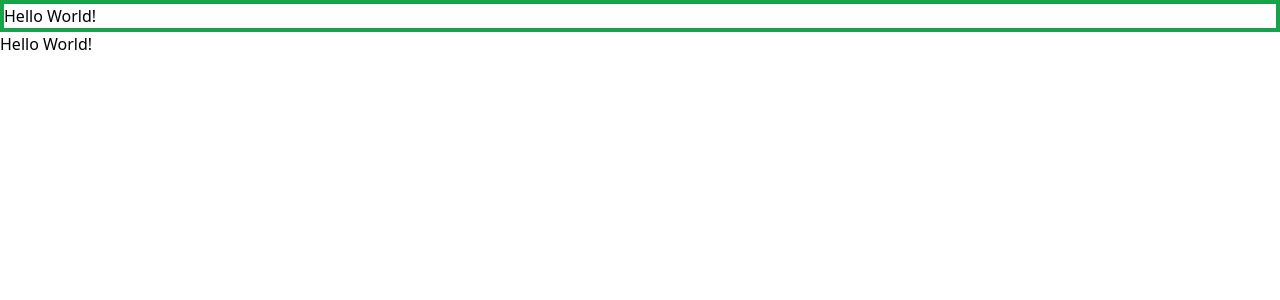
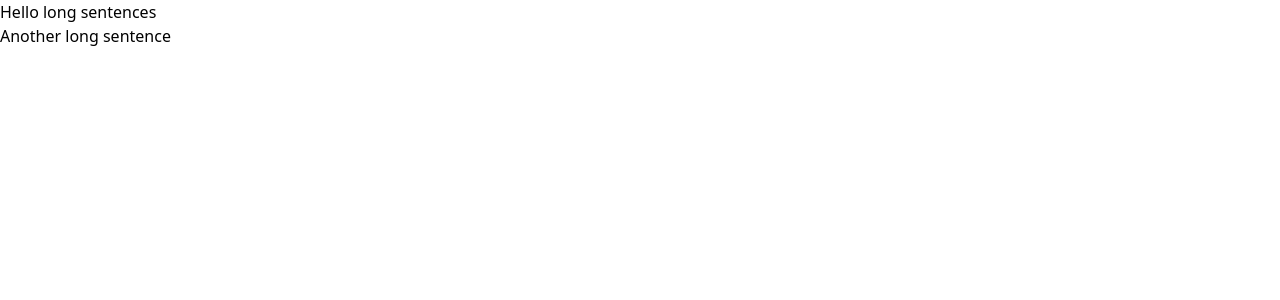
Before and after one commit to thinhdh04/tailwind-basic-freecodecamp, a React (Vite) app: page / in a window 1280 px wide. Shown: the top 300 px of the page. Built offline with nearby package versions, Linux system fonts and the light colour scheme.

Commit message:
em vua hoc xong phan customize cua tailwindcss freecodecamp

```diff
--- a/src/App.tsx
+++ b/src/App.tsx
@@ -1,4 +1,4 @@
-import {Home} from "./components/color/Home.tsx";
+import {Home} from "./components/customize/Home.tsx";
 
 
 function App() {
@@ -7,6 +7,7 @@ function App() {
   return (
     <>
         <Home/>
+
     </>
   )
 }
--- a/src/components/color/Home.tsx
+++ b/src/components/color/Home.tsx
@@ -7,7 +7,7 @@ export const Home = () => {
                 <h1 className='border-4 border-green-600'>
                     Hello World!
                 </h1>
-                <h1 className='text-vuejs-932'>
+                <h1 className='text-vuejs'>
                     Hello World!
                 </h1>
             </div>
--- a/src/components/customize/Home.tsx
+++ b/src/components/customize/Home.tsx
@@ -2,8 +2,9 @@
 export const Home = () => {
     return (
         <>
-            <div className='border'>
+            <div>
                <p>Hello long sentences</p>
+                <p>Another long sentence</p>
             </div>
         </>
     )
--- a/src/index.css
+++ b/src/index.css
@@ -1,3 +1,13 @@
 @tailwind base;
 @tailwind components;
 @tailwind utilities;
+
+@layer base {
+    h1 {
+        @apply text-2xl;
+    }
+    h2 {
+        @apply text-xl;
+    }
+    /* ... */
+}
--- a/tailwind.config.js
+++ b/tailwind.config.js
@@ -5,14 +5,32 @@ export default {
     "./src/**/*.{js,ts,jsx,tsx}",
   ],
   theme: {
-    extend: {
-      color: {
-        vuejs: {
-          100: "#49e659",
-          932: "434252"
-        }
-      }
-    }
+    screens: {
+      sm: '480px',
+      md: '768px',
+      lg: '976px',
+      xl: '1440px',
+    },
+    spacing: {
+      '1': '8px',
+      '2': '12px',
+      '3': '16px',
+      '4': '24px',
+      '5': '32px',
+      '6': '48px',
+    },
+    colors: {
+      transparent: 'transparent',
+      current: 'currentColor',
+      'white': '#ffffff',
+      'purple': '#3f3cbb',
+      'midnight': '#121063',
+      'metal': '#565584',
+      'tahiti': '#3ab7bf',
+      'silver': '#ecebff',
+      'bubble-gum': '#ff77e9',
+      'bermuda': '#78dcca',
+    },
   },
   plugins: [],
 }
```
